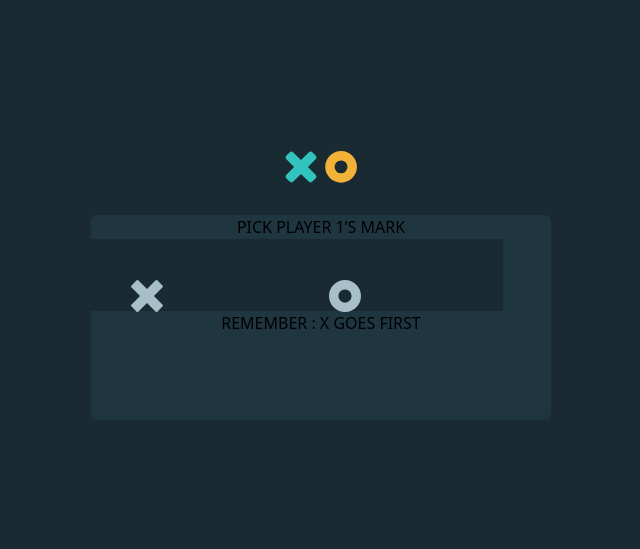
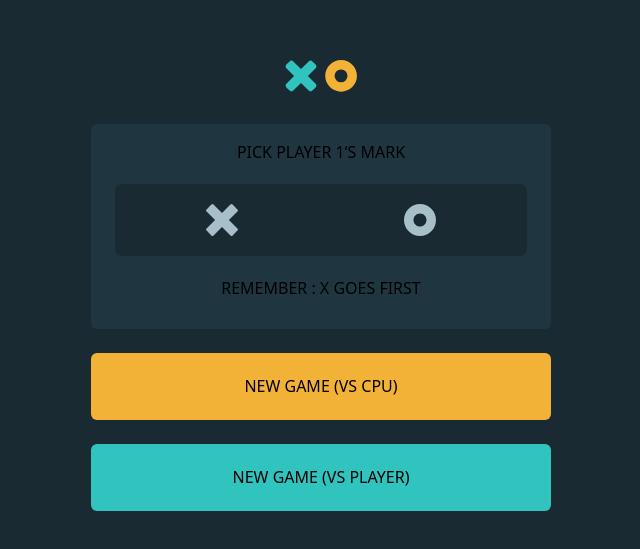
Before and after one commit to Patricio2002/gato_UNICA, a Vue app: page / in a window 1280 px wide. Shown: the part 131-680 px from the top of the page, without its empty margins (319-959 px from the left). Built offline with nearby package versions, Linux system fonts and the light colour scheme.

Commit message:
FEAT: Home page added

```diff
--- a/src/views/home.vue
+++ b/src/views/home.vue
@@ -1,23 +1,36 @@
+<script setup>
+const player1 = ''
+
+</script>
+
 
 
 <template>
 	<main class="bg-gray-400 flex justify-center items-center h-screen">
-	<section>
+	<section class="flex flex-col space-y-6">
+		<div class="flex flex-col">
             <div class="flex justify-center">
 			    <img class="m-8 " src="../assets/logo.svg">
 		    </div>
-		<div class=" bg-gray-300 w-[460px] h-[205px] rounded-md">
-			<div class="flex justify-center">
+            <div class=" bg-gray-300 w-[460px] h-[205px] rounded-md flex flex-col space-y-5">
+                <div class="flex justify-center mt-4">
                     <p>PICK PLAYER 1’S MARK</p>
                 </div>
 
-			<div class="flex justify-center items-center bg-gray-400 w-[412px] h-[72px]">
-				<div class="flex justify-start hover:bg-gray-200 w-[198px] h-[54px] hover:">
-					<router-link to="tablero"><img class="m-8 w-[32px] h-[32px]" src="../assets/icon-x-gray.svg"></router-link>
-					<router-view/>
+                <div class="flex justify-center items-center bg-gray-400 w-[412px] h-[72px] ml-6 rounded-md">
+                    <div class="relative flex justify-center items-center hover:bg-gray-200 w-[198px] h-[54px] rounded-md " @click="">
+                        <img class="absolute  m-8 w-[32px] h-[32px] " src="../assets/icon-x-dark-gray.svg">
+                        <div class="absolute hover:invisible w-[198px] h-[54px] flex justify-center items-center" >
+                            <img class=" m-8 w-[32px] h-[32px] " src="../assets/icon-x-gray.svg">
                         </div>
-				<div class="hover:bg-gray-200 w-[198px] h-[54px]">
-					<a><img class="m-8 w-[32px] h-[32px]" src="../assets/icon-o-gray.svg"></a>
+
+                    </div>
+                    <div class="relative flex justify-center items-center hover:bg-gray-200 w-[198px] h-[54px] rounded-md">
+                        <img class="absolute m-8 w-[32px] h-[32px] " src="../assets/icon-o-dark-gray.svg">
+                        <div class="absolute hover:invisible w-[198px] h-[54px] flex justify-center items-center" >
+                            <img class=" m-8 w-[32px] h-[32px] " src="../assets/icon-o-gray.svg">
+                        </div>
+
                     </div>
                 </div>
 
@@ -26,6 +39,20 @@
                 </div>
 
             </div>
+        </div>
+        <router-link to="tablero">
+        <div class="bg-yellow-200 rounded-md w-[460px] h-[67px] flex justify-center items-center hover:bg-yellow-100">
+            NEW GAME (VS CPU)
+        </div>
+        </router-link>
+        <router-view/>
+
+        <router-link to="tablero">
+        <div class="bg-blue-200 rounded-md w-[460px] h-[67px] flex justify-center items-center hover:bg-blue-100">
+            NEW GAME (VS PLAYER)
+        </div>
+        </router-link>
+        <router-view/>
 	</section>
 
 	</main>
```
Lines whose indentation alone changed are shown as unchanged.
